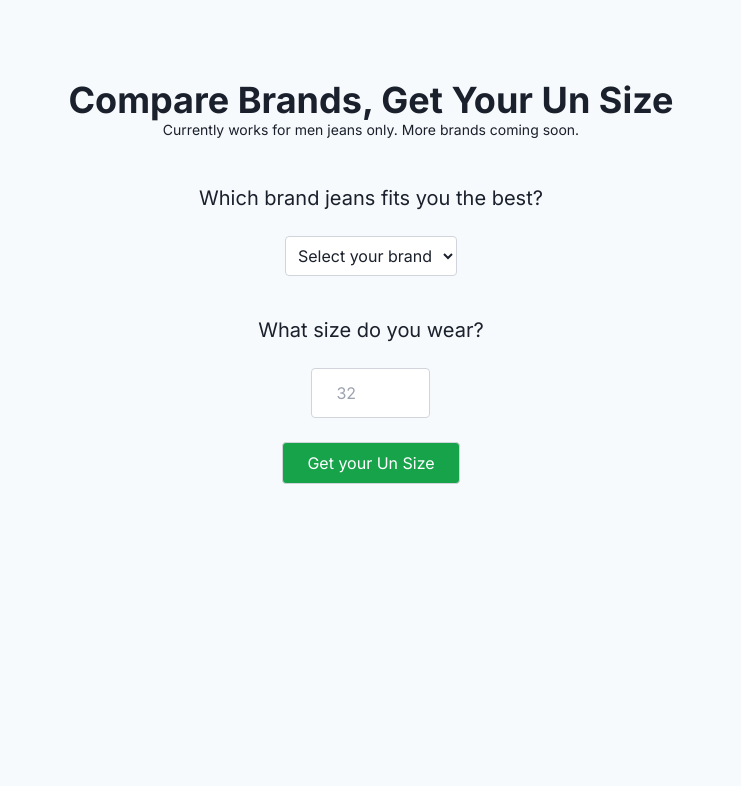
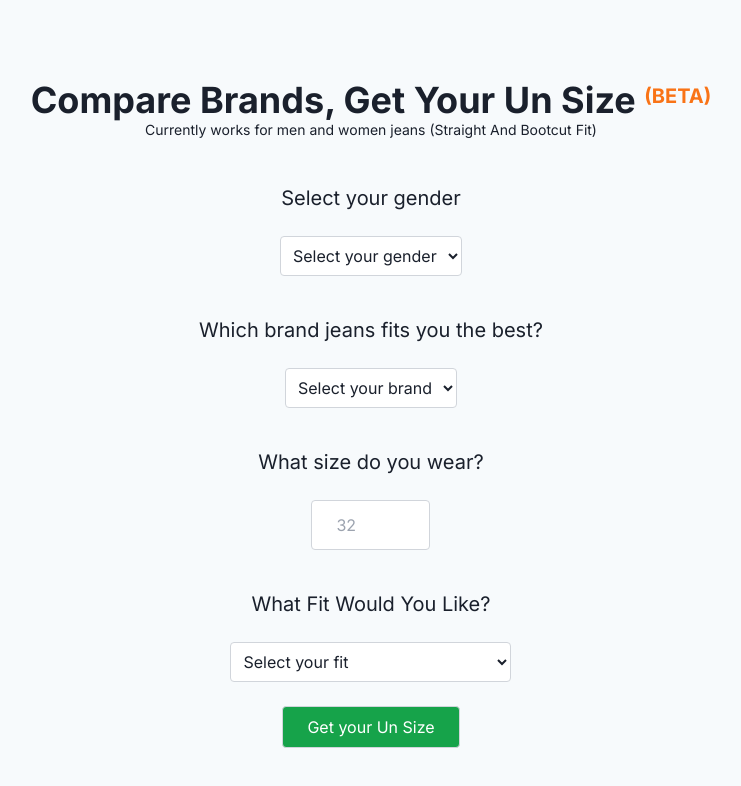
Before and after one commit to Ujju09/sizing_calculator, a Next.js app: page / in a window 1280 px wide. Shown: the top 786 px of the page, without its empty margins (269-1010 px from the left). Built offline with nearby package versions, Linux system fonts and the light colour scheme.

Commit message:
Added men and women classifications with some fits as well.

```diff
--- a/src/app/page.tsx
+++ b/src/app/page.tsx
@@ -2,21 +2,46 @@
 import { useState } from "react";
 
 export default function Home() {
+  const [gender, setGender] = useState("");
   const [brand, setBrand] = useState("");
+  const [fit, setFit] = useState("");
   const [size, setSize] = useState(0);
   const [showUnSize, setShowUnSize] = useState(false);
   return (
     <main className="flex min-h-screen flex-col items-center justify-between p-12">
       <div className="flex flex-col items-center justify-center">
         <h1 className="text-4xl font-bold mt-8">
-          Compare Brands, Get Your Un Size
+          Compare Brands, Get Your Un Size{" "}
+          <span>
+            <sup className="text-orange-500 text-xl">(BETA)</sup>
+          </span>
         </h1>
         <p className="text-sm ">
-          Currently works for men jeans only. More brands coming soon.
+          Currently works for men and women jeans (Straight And Bootcut Fit)
         </p>
       </div>
       <div className="flex  min-h-screen flex-col items-center p-4">
-        <p className="py-3 text-xl mt-4"> Which brand jeans fits you the best?</p>
+        <p className="py-3 text-xl mt-4"> Select your gender</p>
+        <div className="py-3">
+          <select
+            name="gender"
+            id="gender"
+            className="
+        bg-white p-2 rounded border border-gray-300
+       "
+            onChange={(e) => setGender(e.target.value)}
+          >
+            <option value="" defaultValue={""}>
+              Select your gender
+            </option>
+            <option value="M">Men</option>
+            <option value="W">Women</option>
+          </select>
+        </div>
+        <p className="py-3 text-xl mt-4">
+          {" "}
+          Which brand jeans fits you the best?
+        </p>
         <div className="py-3">
           <select
             name="brands"
@@ -24,12 +49,15 @@ export default function Home() {
             className="
         bg-white p-2 rounded border border-gray-300
        "
-       onChange={(e) => setBrand(e.target.value)}
+            onChange={(e) => setBrand(e.target.value)}
           >
-            <option value="" defaultValue={""} >
+            <option value="" defaultValue={""}>
               Select your brand
             </option>
             <option value="levis">Levis</option>
+            <option value="levis">Lee</option>
+            <option value="levis">Wrangler</option>
+            <option value="levis">Gap</option>
           </select>
         </div>
         <p className="py-3 text-xl mt-4"> What size do you wear?</p>
@@ -43,9 +71,32 @@ export default function Home() {
             placeholder="32"
           />
         </div>
+        <p className="py-3 text-xl mt-4"> What Fit Would You Like?</p>
         <div className="py-3">
-          <button className="px-6 py-2 rounded border border-gray-300 bg-green-600"
-          onClick={() => setShowUnSize(true)}
+        <select
+            name="fit"
+            id="fit"
+            className="
+        bg-white p-2 rounded border border-gray-300
+       "
+       onChange={(e) => setFit(e.target.value)}
+          >
+            <option value="" defaultValue={""} >
+              Select your fit
+            </option>
+            <option value="bootcut_men">Bootcut (Men)</option>
+            <option value="bootcut_women_mr">Bootcut (Women) (Mid Rise)</option>
+            <option value="bootcut_women_hr">Bootcut (Women) (High Rise)</option>
+            <option value="straight_men">Straight Fit (Men)</option>
+            <option value="straight_women_hr">Straight Fit (Women) (High Rise)</option>
+            <option value="straight_women_mr">Straight Fit (Women) (Mid Rise)</option>
+
+          </select>
+        </div>
+        <div className="py-3">
+          <button
+            className="px-6 py-2 rounded border border-gray-300 bg-green-600"
+            onClick={() => setShowUnSize(true)}
           >
             <p className="text-white">Get your Un Size</p>
           </button>
@@ -55,30 +106,36 @@ export default function Home() {
         {showUnSize && (
           <div className="flex  min-h-screen flex-col items-center">
             <p className="text-2xl font-bold">
-              Your Un Size is {getUnSize(brand, size)}.{" "}
+              Your Un Size is {getUnSize(gender,fit, size)}.{" "}
             </p>
             <br />
             <p className="text-m">
-              This is an estimation based on the size chart of the brand.{" "}For more accurate results, please measure your waist.
+              This is an estimation based on the size chart of the brand. For
+              more accurate results, please measure your waist.
             </p>
-            <p className="text-xl py-2">
-              Happy Shopping ✨
-            </p>
-
+            <p className="text-xl py-2">Happy Shopping ✨</p>
           </div>
-        )
-
-        }
+        )}
       </div>
     </main>
   );
 }
 
+function getUnSize(gender:string,fit:string, size: number) {
+  let un_size = 0;
+  if (gender == "M" && fit == "straight_men") {
+    un_size = (size + 0.774) / 0.9872;
+  }else if(gender == "M" && fit == "bootcut_men"){
+    un_size = (size + 2.39)/0.99;
 
-function getUnSize(brand:string, size:number) {
-  let un_size = 0;
-  if (brand=='levis') {
-    un_size = (size+0.7740)/0.9872;
+  }else if(gender=="W" && fit =="straight_women_hr"){
+    un_size = (size - 4.0828)/0.7957;
+  }else if(gender=="W" && fit =="straight_women_mr"){
+    un_size = (size - 3.7933)/0.8322;
+  }else if(gender=="W" && fit =="bootcut_women_mr"){
+    un_size = (size - 4.7056)/0.7326;
+  }else if(gender=="W" && fit =="bootcut_women_hr"){
+    un_size = (size - 4.4137)/0.7468;
   }
   // ceil to the nearest integer
   return un_size.toFixed(0);
```
